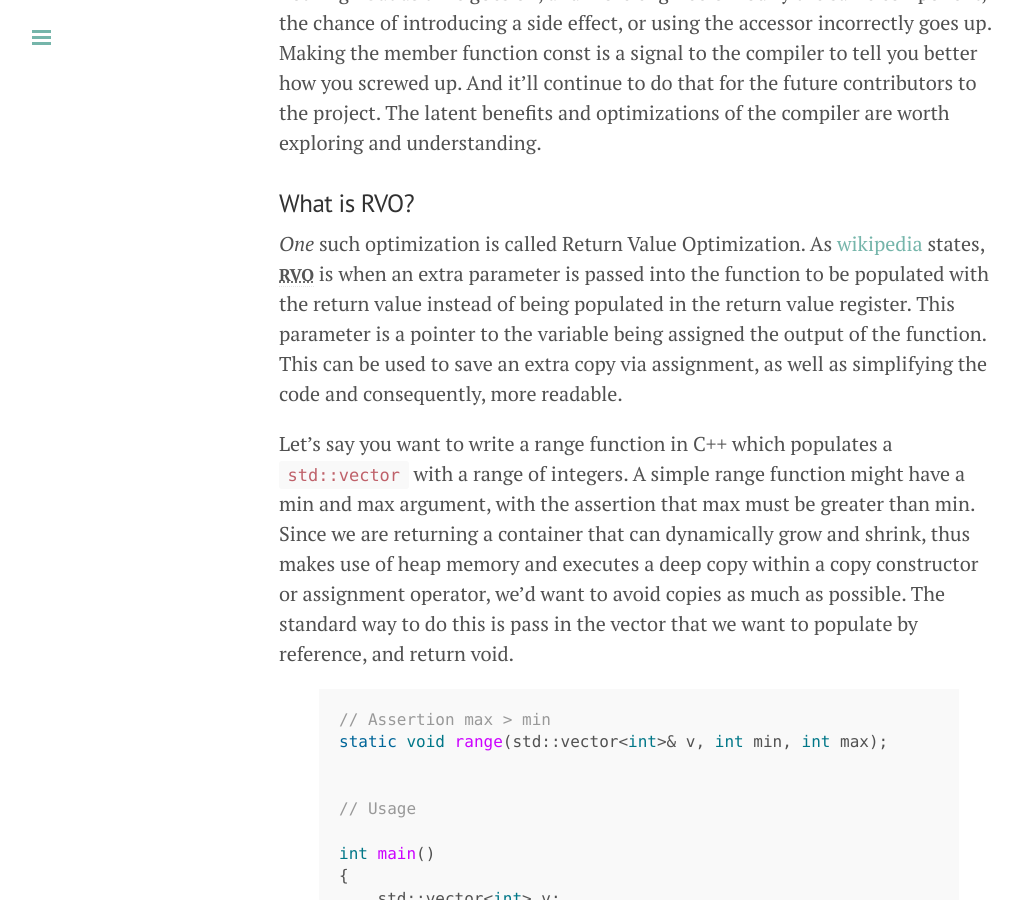
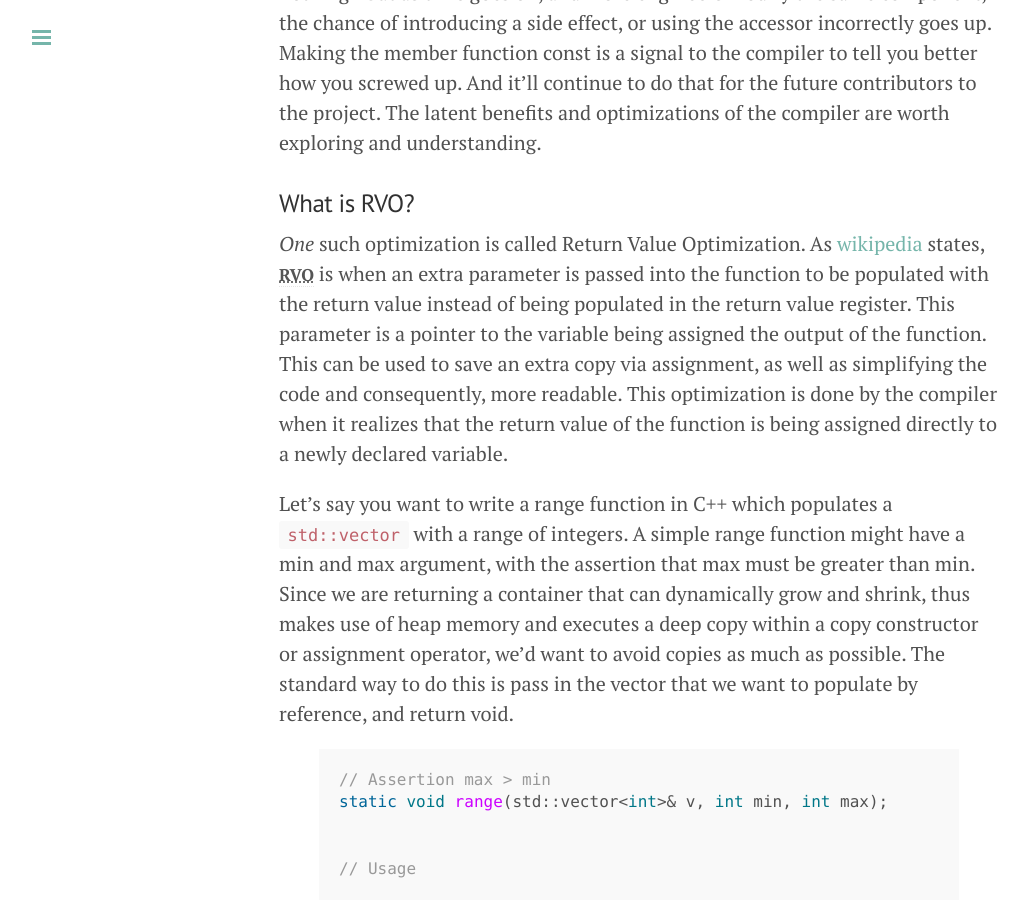
Before and after one commit to rohankshir/rohankshir.github.io, a Jekyll site: the page built from _posts/2015-05-01-return-value-optimization.md, in a window 1280 px wide and 900 px high, scrolled down 426 px. Shown: the whole window, without its empty margins (1-1029 px from the left). Built offline with Jekyll 4.4.1, drawn with Linux system fonts in a browser that asks for light colours; Markdown is read by kramdown in place of the engine named in the settings.

Commit message:
minor link fixes

```diff
--- a/_posts/2015-05-01-return-value-optimization.md
+++ b/_posts/2015-05-01-return-value-optimization.md
@@ -8,7 +8,7 @@
 
 
 ### What is RVO?
-<em>One</em> such optimization is called Return Value Optimization. As [wikipedia](wikipedia.org/return-value-optimization) states, <abbr title="Return value optimization">RVO</abbr> is when an extra parameter is passed into the function to be populated with the return value instead of being populated in the return value register. This parameter is a pointer to the variable being assigned the output of the function. This can be used to save an extra copy via assignment, as well as simplifying the code and consequently, more readable.
+<em>One</em> such optimization is called Return Value Optimization. As [wikipedia](http://en.wikipedia.org/wiki/Return_value_optimization) states, <abbr title="Return value optimization">RVO</abbr> is when an extra parameter is passed into the function to be populated with the return value instead of being populated in the return value register. This parameter is a pointer to the variable being assigned the output of the function. This can be used to save an extra copy via assignment, as well as simplifying the code and consequently, more readable. This optimization is done by the compiler when it realizes that the return value of the function is being assigned directly to a newly declared variable.
 
 Let's say you want to write a range function in C++ which populates a [`std::vector`](http://en.cppreference.com/w/cpp/container/vector) with a range of integers. A simple range function might have a min and max argument, with the assertion that max must be greater than min. Since we are returning a container that can dynamically grow and shrink, thus makes use of heap memory and executes a deep copy within a copy constructor or assignment operator, we'd want to avoid copies <bold>as much as possible</bold>. The standard way to do this is pass in the vector that we want to populate by reference, and return void.
 
```
Also changed, not shown: 1 other file.
